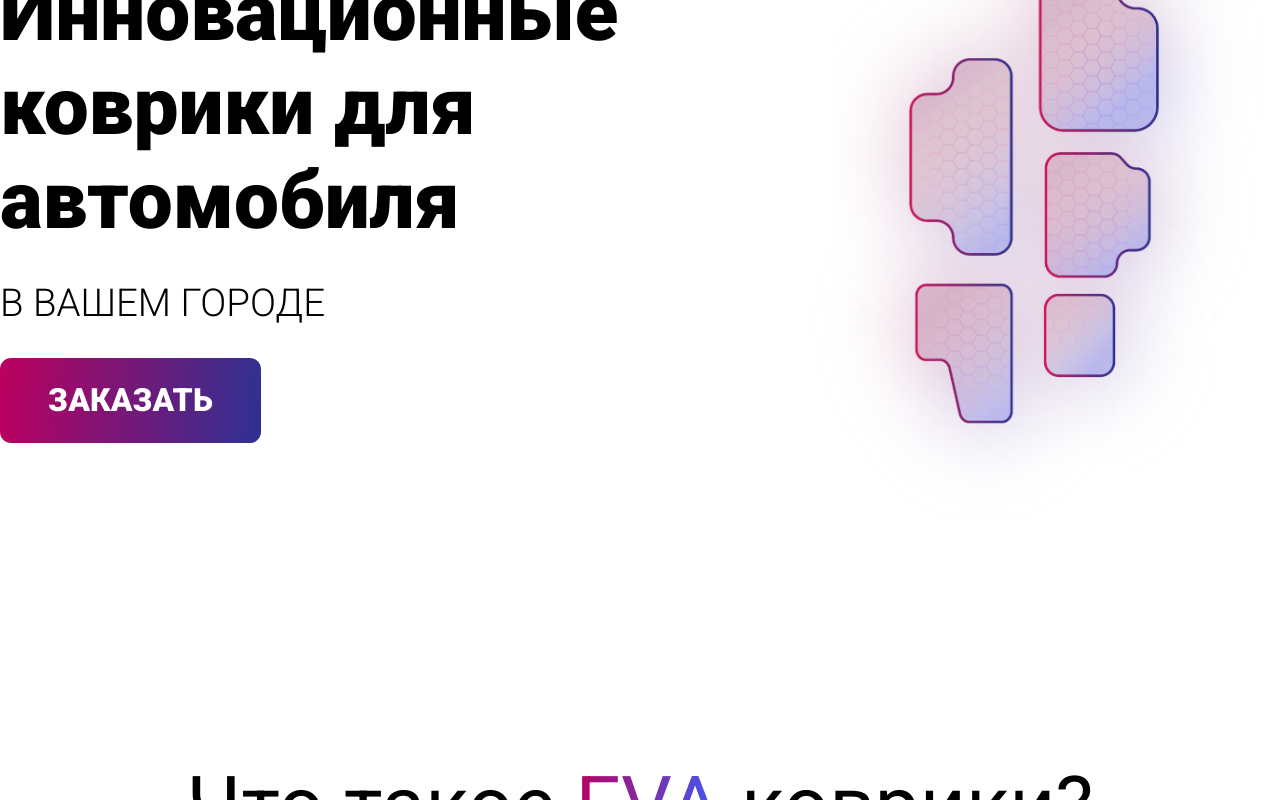
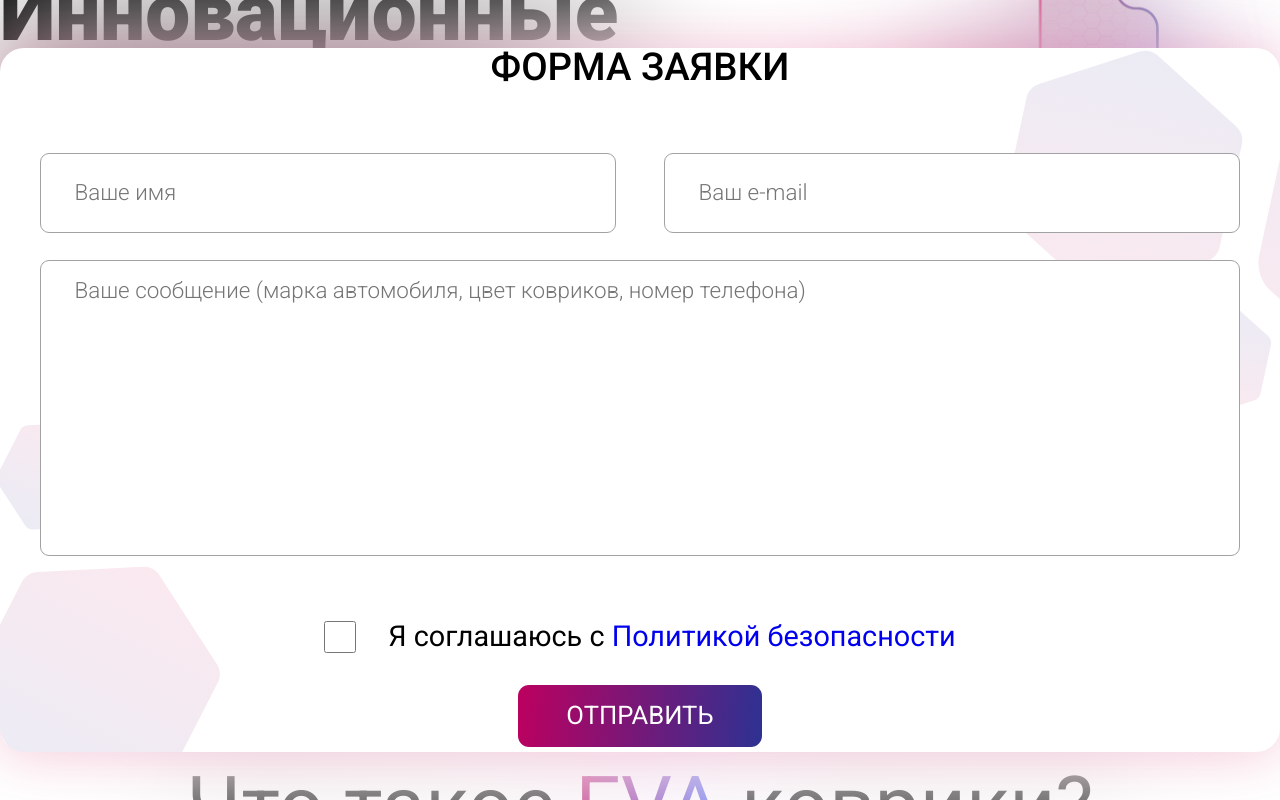
Before and after one commit to Serg1k1/evarugs, a plain HTML site: page index.html in a window 1280 px wide. Both pictures are taken after a click on the button "ЗАКАЗАТЬ". Shown: the part 636-1436 px from the top of the page. Drawn offline with Linux system fonts and the light colour scheme.

Commit message:
Add files via upload

```diff
--- a/css/style.css
+++ b/css/style.css
@@ -353,3 +353,119 @@ img {
     color: #8E8E8E;
     margin-top: 2rem;
 }
+
+.modal {
+    position: fixed;
+    top: 0;
+    left: 0;
+    width: 100%;
+    height: 100%;
+    display: flex;
+    overflow-y: auto;
+    overflow-x: hidden;
+    backdrop-filter: blur(4rem);
+    padding: 3rem 0;
+    display: none;
+    z-index: 999999999;
+}
+
+.active {
+    display: flex;
+}
+
+.modal__inner {
+    display: flex;
+    justify-content: center;
+    align-items: center;
+    flex-direction: column;
+    width: 118rem;
+    margin: 0 auto;
+    background: #fff url(../img/modalgb.svg) no-repeat;
+    box-shadow: 0rem 0rem 3.5rem rgba(212, 20, 90, 0.25);
+    border-radius: 1.5rem;
+    background-position: center;
+    background-size: cover;
+}
+
+.modal__inner-elements {
+    display: flex;
+    align-items: center;
+    flex-direction: column;
+}
+
+.modal__item {
+    width: 75rem;
+    display: flex;
+    justify-content: space-between;
+}
+
+.modal__item:first-child {
+    margin-bottom: 1.7rem;
+}
+
+.modal__input {
+    width: 36rem;
+    min-height: 5rem;
+    outline: none;
+    font-weight: 300;
+    font-size: 1.4rem;
+    line-height: 114%;
+    color: #989898;
+    padding-left: 2.1rem;
+    padding-right: 2.1rem;
+    border: 1px solid #A2A2A2;
+    border-radius: 9px;
+}
+
+.modal__item-long {
+    width: 100%;
+    min-height: 8rem;
+    margin-bottom: 4rem;
+}
+
+.modal__text {
+    border: 1px solid #A2A2A2;
+    border-radius: 9px;
+    width: 100%;
+    outline: none;
+    resize: none;
+    font-weight: 300;
+    font-size: 1.4rem;
+    line-height: 117%;
+    color: #989898;
+    padding: 1rem 2.1rem;
+}
+
+.modal__inner-header {
+    font-weight: 500;
+    font-size: 2.4rem;
+    line-height: 28px;
+    color: #000000;
+    margin-bottom: 4.5rem;
+}
+
+.modal__button {
+    max-width: 17rem;
+    font-weight: normal;
+    font-size: 1.6rem;
+    line-height: 115%;
+    padding: 1rem 3rem;
+}
+
+.modal__policy {
+    display: flex;
+    align-items: center;
+    line-height: 115%;
+    margin-bottom: 2rem;
+    font-size: 1.8rem;
+}
+
+.modal__policy input {
+    margin-right: 2rem;
+    width: 2rem;
+    height: 2rem;
+}
+
+.modal__policy a {
+    text-decoration: none;
+}
--- a/index.html
+++ b/index.html
@@ -69,7 +69,7 @@
                         <div class="main__display-subheader">
                             в вашем городе
                         </div>
-                        <button class="main__display-btn type="button" >ЗАКАЗАТЬ</button>
+                        <button class="main__display-btn" type="button" >ЗАКАЗАТЬ</button>
                     </div>
                     <div class="main__display-right">
                         <img src="img/headerimg.png" alt="img">
@@ -256,6 +256,33 @@
         </div>
     </footer>
 
+    <form action="#" class="modal">
+        <div class="modal__inner">
+            <div class="modal__inner-header">ФОРМА ЗАЯВКИ</div>
+            <div class="modal__inner-elements">
+                <div class="modal__item">
+                    <div class="modal__wrap-input">
+                        <input type="text" class="modal__input" placeholder="Ваше имя">
+                    </div>
+                    <div class="modal__wrap-input">
+                        <input type="email" class="modal__input" placeholder="Ваш e-mail">
+                    </div>
+                </div>
+                <div class="modal__item modal__item-long">
+                        <textarea class="modal__text" name="text" id="" cols="30" rows="10" placeholder="Ваше сообщение (марка автомобиля, цвет ковриков, номер телефона)"></textarea>
+                </div>
+                <div class="modal__policy">
+                    <input id="check" type="checkbox">
+                    <label for="check">
+                        <span>Я соглашаюсь с</span>
+                        <a href="#">Политикой безопасности</a>
+                    </label>
+                </div>
+                <button class="main__display-btn modal__button" type="button" >отправить</button>
+            </div>
+        </div>
+    </form>
+
     <script src="js/swiper-bundle.js" ></script>
     <script src="js/main.js" ></script>
 </body>
--- a/js/main.js
+++ b/js/main.js
@@ -28,3 +28,17 @@ const swiper = new Swiper('.swiper', {
           }
       }
 });
+
+const modal = document.querySelector('.modal');
+const buttonModal = document.querySelector('.main__display-btn');
+
+buttonModal.addEventListener('click', () => {
+    modal.classList.add('active');
+})
+
+modal.addEventListener('click', (e) => {
+    const isModal = e.target.closest('.modal__inner');
+    if(!isModal) {
+        modal.classList.remove('active');
+    }
+});
```
Also changed, not shown: img/modalbg.svg (added), img/modalgb.svg (added).
